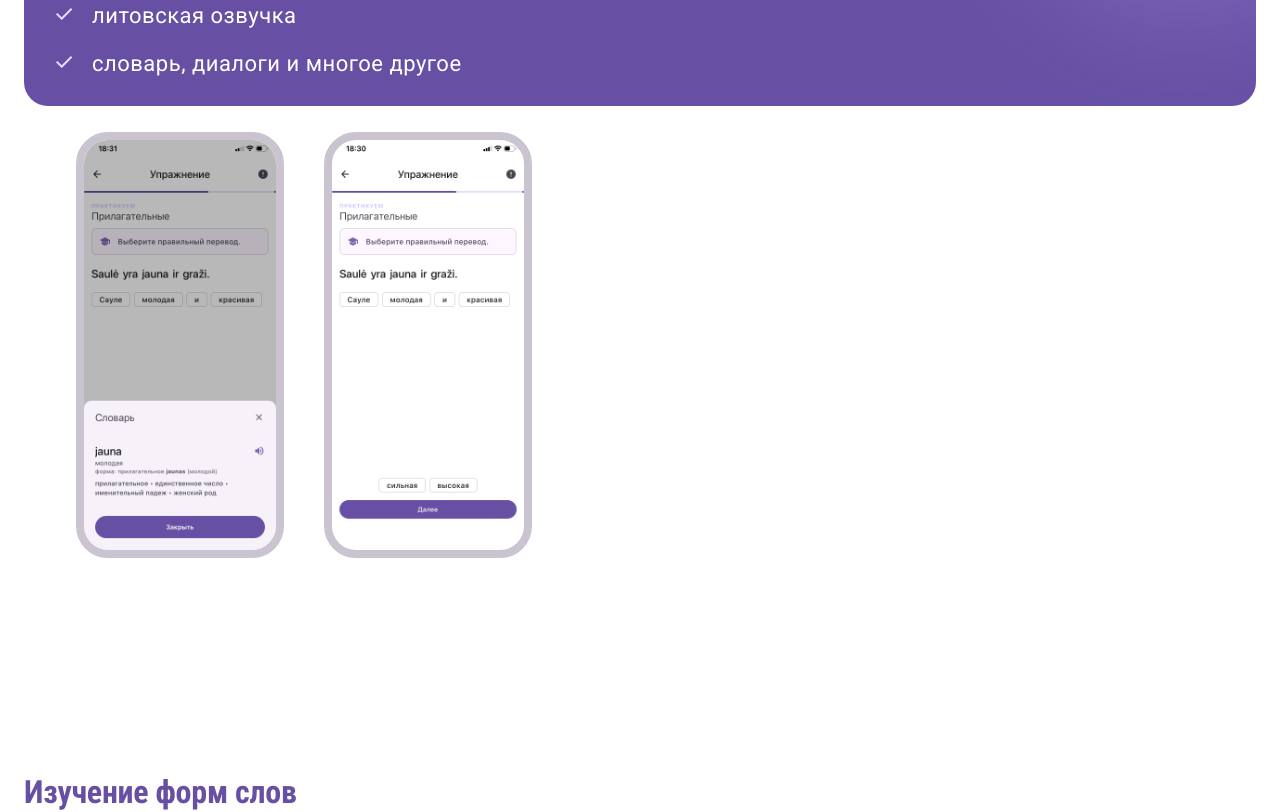
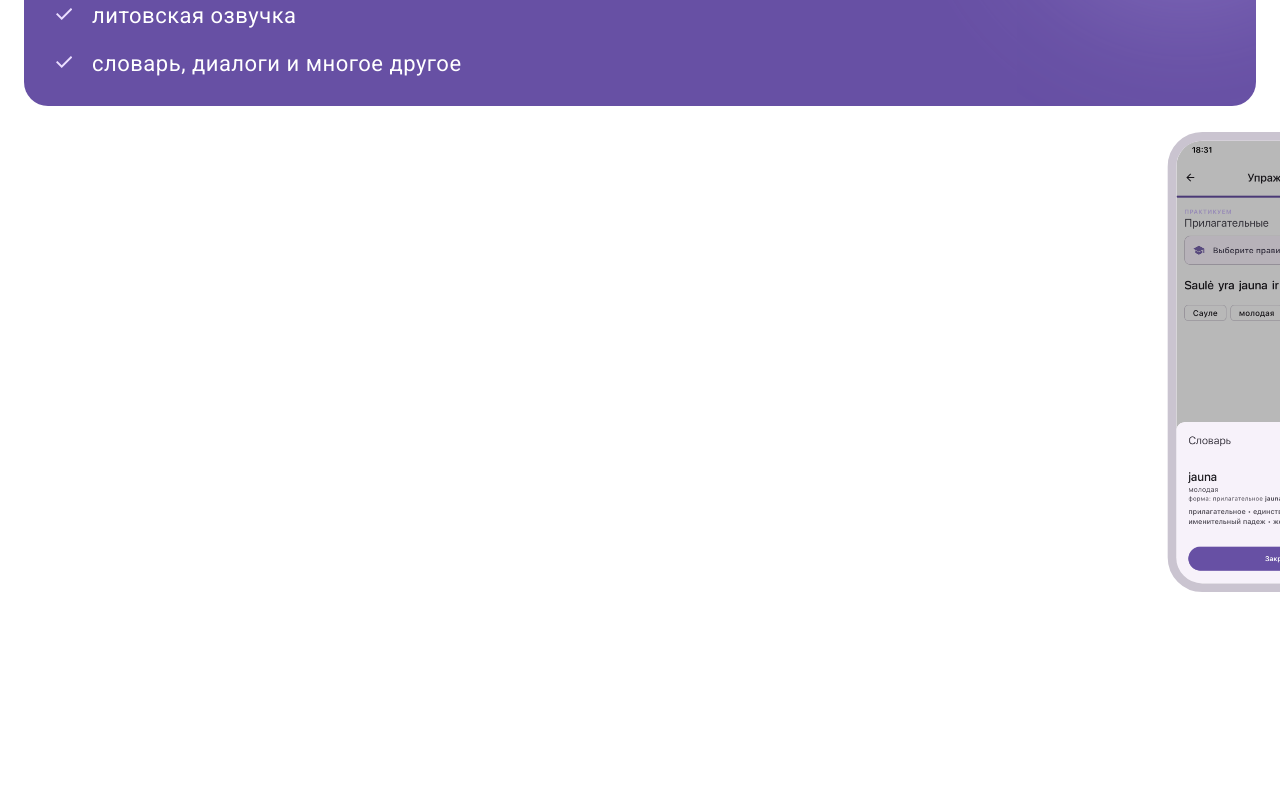
Before and after one commit to alexlitke-git/liezuvis-landing, a React (Vite) app: page / in a window 1280 px wide. Shown: the part 1020-1832 px from the top of the page. Built offline with nearby package versions, Linux system fonts and the light colour scheme.

Commit message:
mobile version updated

```diff
--- a/src/app/App.tsx
+++ b/src/app/App.tsx
@@ -545,11 +545,9 @@ function SectionText({ title, body, items }: { title: string; body: string; item
 function MobileFeatureImages({
   src1,
   src2,
-  avatarSrc,
 }: {
   src1: string;
   src2?: string;
-  avatarSrc?: string;
 }) {
   const [active, setActive] = useState<0 | 1>(0);
 
@@ -557,49 +555,49 @@ function MobileFeatureImages({
     return (
       <div className="min-[1280px]:hidden relative w-full overflow-hidden pt-[8px]">
         <div className="flex justify-center">
+          <div className="scale-[1.08] origin-top">
             <PhoneShot src={src1} />
           </div>
-        {avatarSrc && (
-          <div className="absolute left-[24px] top-[220px] rounded-full size-[96px] overflow-hidden pointer-events-none z-[3]">
-            <img alt="" className="absolute inset-0 max-w-none object-cover size-full rounded-full" src={avatarSrc} />
-          </div>
-        )}
-      </div>
-    );
-  }
-
-  return (
-    <div className="min-[1280px]:hidden relative w-full overflow-hidden pt-[8px] pb-[8px]">
-      <div className="relative h-[520px]">
+        </div>
+      </div>
+    );
+  }
+
+  return (
+    <div className="min-[1280px]:hidden relative w-screen left-1/2 -translate-x-1/2 overflow-hidden pt-[8px] pb-[8px]">
+      <div className="relative h-[690px]">
+        <div
+          className="absolute top-0 left-0 flex transition-transform duration-300 ease-out"
+          style={{
+            width: "300vw",
+            transform: active === 0 ? "translateX(0)" : "translateX(-100vw)",
+          }}
+        >
+          {/* Slide 1 */}
           <button
             type="button"
             onClick={() => setActive(0)}
-          className="absolute top-0 transition-all duration-300"
-          style={{
-            left: active === 0 ? "52px" : "-220px",
-            zIndex: active === 0 ? 2 : 1,
-          }}
-        >
+            className="w-screen shrink-0 flex justify-center"
+          >
+            <div className="scale-[1.08] origin-top">
               <PhoneShot src={src1} />
+            </div>
           </button>
 
+          {/* Slide 2 */}
           <button
             type="button"
             onClick={() => setActive(1)}
-          className="absolute top-0 transition-all duration-300"
-          style={{
-            left: active === 1 ? "52px" : "300px",
-            zIndex: active === 1 ? 2 : 1,
-          }}
-        >
+            className="w-screen shrink-0 flex justify-center"
+          >
+            <div className="scale-[1.08] origin-top">
               <PhoneShot src={src2} />
+            </div>
           </button>
 
-        {avatarSrc && (
-          <div className="absolute left-[8px] top-[210px] rounded-full size-[96px] overflow-hidden pointer-events-none z-[3]">
-            <img alt="" className="absolute inset-0 max-w-none object-cover size-full rounded-full" src={avatarSrc} />
-          </div>
-        )}
+          {/* Empty slide only for spacing logic */}
+          <div className="w-screen shrink-0" />
+        </div>
       </div>
     </div>
   );
```
Lines whose indentation alone changed are shown as unchanged.
